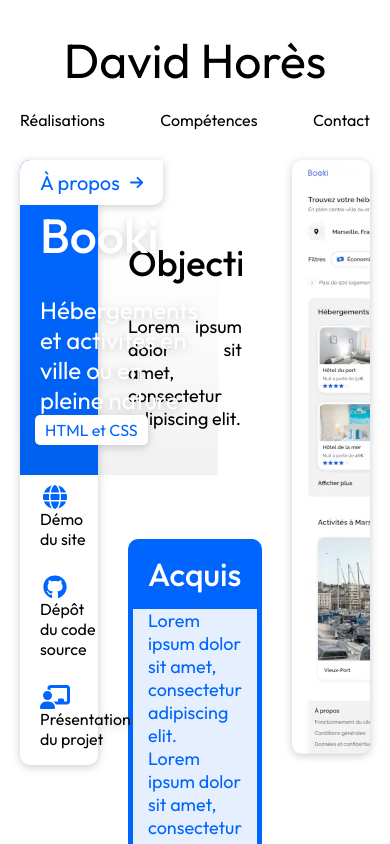
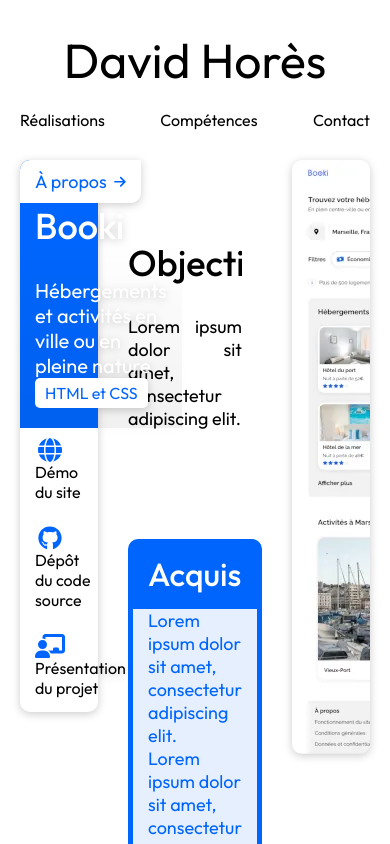
Before and after one commit to Dave25440/david-hores-portfolio, a React (Create React App) app: page /david-hores-portfolio/realisations/p2-booki in a window 390 px wide. Shown: the top 844 px of the page. Built offline with nearby package versions, Linux system fonts and the light colour scheme.

Commit message:
Add media query to About and Links stylesheets and update About's title prop

```diff
--- a/src/components/About/About.module.scss
+++ b/src/components/About/About.module.scss
@@ -7,6 +7,10 @@
     height: 594px;
     perspective: 1000px;
     filter: drop-shadow(0 2px 4px rgba(0, 0, 0, 0.2));
+
+    @media (max-width: variables.$breakpoint-small) {
+        height: 547px;
+    }
 
     &__inner {
         position: relative;
@@ -53,6 +57,10 @@
             height: 100%;
             padding-bottom: 20px;
             @include mixins.column-flexbox(space-between);
+
+            @media (max-width: variables.$breakpoint-small) {
+                padding-bottom: 10px;
+            }
         }
     }
 
@@ -66,6 +74,11 @@
         );
         @include mixins.text-style(variables.$color-primary, 1.25rem, 400);
 
+        @media (max-width: variables.$breakpoint-small) {
+            font-size: 1.125rem;
+            padding: 10px 15px;
+        }
+
         &:hover {
             border-radius: 0 0 10px 10px;
             margin-left: 10px;
@@ -78,6 +91,10 @@
 
     &__icon {
         margin-left: 10px;
+
+        @media (max-width: variables.$breakpoint-small) {
+            margin-left: 7.5px;
+        }
     }
 
     &__photo {
@@ -87,10 +104,19 @@
         background-color: variables.$color-primary;
         border-radius: 50%;
         padding: 10px;
+
+        @media (max-width: variables.$breakpoint-small) {
+            top: 0;
+            transform: scale(90%);
+        }
     }
 
     &__section {
         margin-top: 30px;
+
+        @media (max-width: variables.$breakpoint-small) {
+            margin-top: 15px;
+        }
     }
 
     &__title {
@@ -98,9 +124,20 @@
         padding: 0 20px;
         @include mixins.text-style(variables.$color-background, 2.25rem, 500);
 
+        @media (max-width: variables.$breakpoint-small) {
+            font-size: 2rem;
+            margin-top: 15px;
+            padding: 0 15px;
+        }
+
         &--project {
             padding: 0 20px;
             @include mixins.text-style(variables.$color-background, 3rem, 500);
+
+            @media (max-width: variables.$breakpoint-small) {
+                font-size: 2.25rem;
+                padding: 0 15px;
+            }
         }
     }
 
@@ -108,11 +145,21 @@
         margin-top: 30px;
         padding: 0 20px;
         @include mixins.text-style(variables.$color-background, 1.5rem, 400);
+
+        @media (max-width: variables.$breakpoint-small) {
+            font-size: 1.25rem;
+            padding: 0 15px;
+        }
     }
 
     &__text {
         text-align: justify;
         margin: 30px 20px;
         @include mixins.text-style(variables.$color-background, 1.125rem, 400);
+
+        @media (max-width: variables.$breakpoint-small) {
+            font-size: 1rem;
+            margin: 15px;
+        }
     }
 }
--- a/src/components/About/index.jsx
+++ b/src/components/About/index.jsx
@@ -9,7 +9,13 @@ import photo from "../../assets/david_hores.webp";
 const About = ({
     color,
     project,
-    title = "Je suis David, Développeur Web",
+    title = (
+        <>
+            Je suis David,
+            <br />
+            Développeur Web
+        </>
+    ),
     subtitle,
     tags,
     links,
--- a/src/components/Links/Links.module.scss
+++ b/src/components/Links/Links.module.scss
@@ -14,14 +14,26 @@
         transition: all 0.3s;
         @include mixins.text-style(variables.$color-content, 1rem, 400);
 
+        @media (max-width: variables.$breakpoint-small) {
+            margin: 10px 0 14px 15px;
+        }
+
         &:hover {
             color: variables.$color-primary;
             margin-left: 30px;
+
+            @media (max-width: variables.$breakpoint-small) {
+                margin-left: 25px;
+            }
         }
     }
 
     &__icon {
         color: variables.$color-primary;
         margin-right: 30px;
+
+        @media (max-width: variables.$breakpoint-small) {
+            margin-right: 25px;
+        }
     }
 }
```
